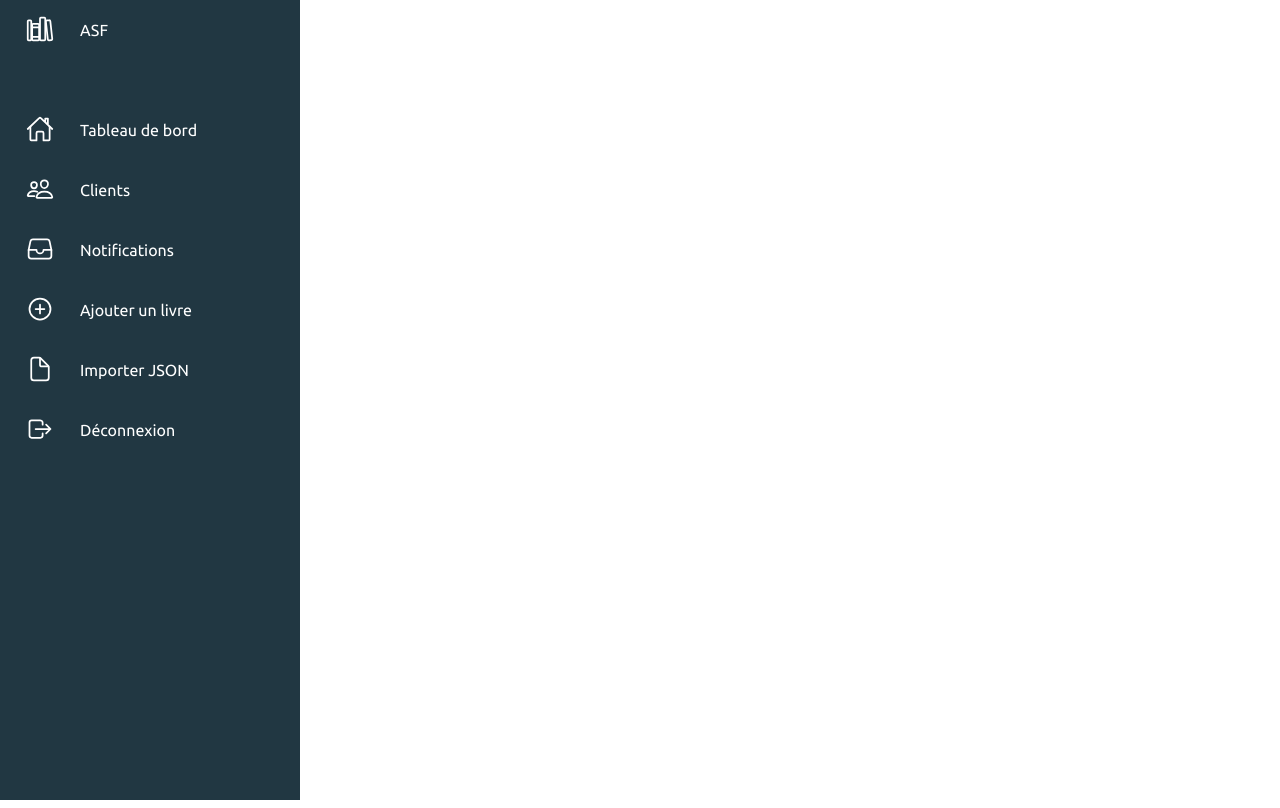
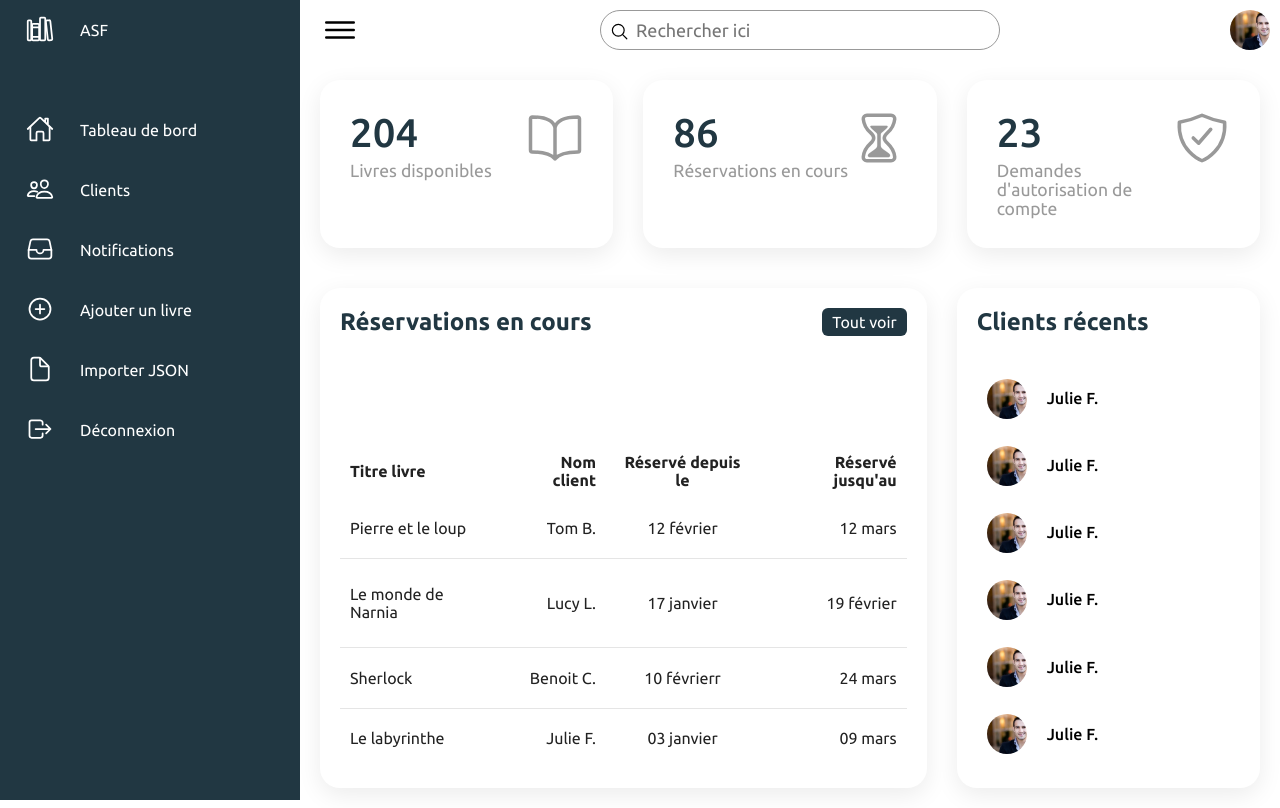
Before and after one commit to nZo95/biblio_version2, a PHP site: page /admin_interface_BBV2/index.html in a window 1280 px wide. Run offline with PHP 8.4, Linux system fonts and the light colour scheme.

Commit message:
Update Admin Interface
Presque fini, prochain ajout --> PP et noms clients et de noms de livres

```diff
--- a/admin_interface_BBV2/assets/css/style.css
+++ b/admin_interface_BBV2/assets/css/style.css
@@ -37,6 +37,11 @@ body {
   transition: 0.5s;
   overflow: hidden;
 }
+
+.navigation.active{
+width: 80px;
+}
+
 .navigation.active {
   width: 80px;
 }
@@ -74,6 +79,7 @@ body {
   text-decoration: none;
   color: var(--white);
 }
+
 .navigation ul li:hover a,
 .navigation ul li.hovered a {
   color: var(--blue);
@@ -102,7 +108,7 @@ body {
 }
 
 .navigation ul li:hover a::before,
-.navigation ul li:hovered a::before{
+.navigation ul li.hovered a::before{
     content: '';
     position: absolute;
     right: 0;
@@ -116,7 +122,7 @@ body {
 }
 
 .navigation ul li:hover a::after,
-.navigation ul li:hovered a::after{
+.navigation ul li.hovered a::after{
     content: '';
     position: absolute;
     right: 0;
@@ -128,3 +134,267 @@ body {
     box-shadow: 35px -35px 0 10px var(--white);
     pointer-events: none;
 }
+
+
+.main {
+  position: absolute;
+  width: calc(100% - 300px);
+  left: 300px;
+  min-height: 100vh;
+  background: var(--white);
+  transition: 0.5s;
+}
+
+.main.active {
+  width: calc(100% - 80px);
+  left: 80px;
+}
+
+.topbar {
+  width: 100%;
+  height: 60px;
+  display: flex;
+  justify-content: space-between;
+  align-items: center;
+  padding: 0 10px ;
+}
+
+.toggle {
+  position: relative;
+  width: 60px;
+  height: 60px;
+  display: flex;
+  justify-content: center;
+  align-items: center;
+  font-size: 2.5rem;
+  cursor: pointer;
+}
+
+.search {
+  position:relative;
+  width: 400px;
+  margin: 0 10px;
+}
+
+.search label {
+  position: relative;
+  width: 100%;
+}
+
+.search label input {
+  width: 100%;
+  height: 40px;
+  border-radius: 40px;
+  padding: 5px 20px;
+  padding-left: 35px;
+  font-size: 18px;
+ outline: none;
+ border: 1px solid var(--black2);
+}
+
+.search label ion-icon {
+  position: absolute;
+  top: 0;
+  left: 10px;
+  font-size: 1.2rem;
+}
+
+.user {
+  position: relative;
+  width: 40px;
+  height: 40px;
+  border-radius: 50%;
+  overflow: hidden;
+  cursor: pointer;
+}
+
+.user img {
+  position: absolute;
+  top: 0;
+  left: 0;
+  width: 100%;
+  height: 100%;
+  object-fit: cover;
+}
+
+/*============== Cartes ============== */
+
+.cardBox {
+  position: relative;
+  width: 100%;
+  padding: 20px;
+  display: grid;
+  grid-template-columns: repeat(3, 1fr);
+  grid-gap: 30px ;
+}
+
+.cardBox .card {
+  position: relative;
+  background: var(--white);
+  padding: 30px;
+  border-radius: 20px;
+  display: flex;
+  justify-content: space-between;
+  cursor: pointer;
+  box-shadow: 0 7px 25px rgba(0, 0, 0, 0.08);
+}
+
+.cardBox .card .numbers {
+  position: relative;
+  font-weight: 500;
+  font-size: 2.5rem;
+  color: var(--blue);
+}
+
+.cardBox .card .cardName {
+  color: var(--black2);
+  font-size: 1.1rem;
+  margin-top: 5px;
+
+}
+
+.cardBox .card .iconBx {
+  font-size: 3.5rem;
+  color: var(--black2);
+}
+
+.cardBox .card:hover {
+  background: var(--blue);
+}
+
+.cardBox .card:hover .numbers,
+.cardBox .card:hover .cardName,
+.cardBox .card:hover .iconBx {
+  color: var(--white);
+}
+
+/*============== Résa en cours ============== */
+
+.details {
+  position: relative;
+  width: 100%;
+  padding: 20px;
+  display: grid;
+  grid-template-columns: 2fr 1fr;
+  grid-gap: 30px;
+  /* margin-top: 10px; */
+}
+
+.details .recentOrders {
+  position: relative;
+  display: grid;
+  min-height: 500px;
+  background: var(--white);
+  padding: 20px;
+  box-shadow: 0 7px 25px rgba(0, 0, 0, 0.08);
+  border-radius: 20px;
+}
+
+.details .cardHeader {
+  display: flex;
+  justify-content: space-between;
+  align-items: flex-start;
+}
+
+.cardHeader h2 {
+  font-weight: 600;
+  color: var(--blue);
+}
+
+.cardHeader .btn {
+  position: relative;
+  padding: 5px 10px;
+  background: var(--blue);
+  text-decoration: none;
+  color: var(--white);
+  border-radius: 6px;
+}
+
+
+.details table {
+  width: 100%;
+  border-collapse: collapse;
+  margin-top: 10px;
+}
+.details table thead td {
+  font-weight: 600;
+}
+.details .recentOrders table tr {
+  color: var(--black1);
+  border-bottom: 1px solid rgba(0, 0, 0, 0.1);
+}
+.details .recentOrders table tr:last-child {
+  border-bottom: none;
+}
+.details .recentOrders table tbody tr:hover {
+  background: var(--blue);
+  color: var(--white);
+}
+
+.details .recentOrders table tr td {
+  padding: 10px;
+}
+.details .recentOrders table tr td:last-child {
+  text-align: end;
+}
+.details .recentOrders table tr td:nth-child(2) {
+  text-align: end;
+}
+.details .recentOrders table tr td:nth-child(3) {
+  text-align: center;
+}
+
+/* .status.delivered {
+  padding: 2px 4px;
+  background: #8de02c;
+  color: var(--white);
+  border-radius: 4px;
+  font-size: 14px;
+  font-weight: 500;
+} */
+
+.recentCustomers {
+  position: relative;
+  display: grid;
+  min-height: 500px;
+  padding: 20px;
+  background: var(--white);
+  box-shadow: 0 7px 25px rgba(0, 0, 0, 0.08);
+  border-radius: 20px;
+}
+.recentCustomers .imgBx {
+  position: relative;
+  width: 40px;
+  height: 40px;
+  border-radius: 50px;
+  overflow: hidden;
+}
+
+.recentCustomers .imgBx img {
+  position: absolute;
+  top: 0;
+  left: 0;
+  width: 100%;
+  height: 100%;
+  object-fit: cover;
+}
+
+.recentCustomers table tr:hover {
+  background: var(--blue);
+  color: var(--white);
+}
+
+.recentCustomers table tr td {
+  padding: 12px 10px;
+}
+
+.recentCustomers table tr h4 {
+  font-size: 16px;
+  font-weight: 500;
+  line-height: 1.2rem;
+}
+
+.recentCustomers table tr td h4 span {
+  font-size: 14px;
+  color: var(--black2);
+}
--- a/admin_interface_BBV2/assets/js/main.js
+++ b/admin_interface_BBV2/assets/js/main.js
@@ -1,10 +1,24 @@
+//zzzzzzzzzzzzzzzzzzzzzzzzzzzz
+
 let list = document.querySelectorAll(".navigation li");
 
-function activelink(){
-    list.forEach(item=>{
-        item.classListe.remove("hovered");
+function activeLink(){
+    list.forEach(item=> {
+        item.classList.remove("hovered");
     });
-    this.classListe.add("hovered");
+    this.classList.add("hovered");
 }
 
-list.forEach(item => item.addEventListener("mouseover", ))
+list.forEach((item) => item.addEventListener("mouseover", activeLink ));
+
+
+// Nav dépliante
+
+let toggle = document.querySelector(".toggle");
+let navigation = document.querySelector(".navigation");
+let main = document.querySelector(".main");
+
+toggle.onclick = function(){
+    navigation.classList.toggle("active");
+    main.classList.toggle("active");
+}
--- a/admin_interface_BBV2/index.html
+++ b/admin_interface_BBV2/index.html
@@ -76,14 +76,182 @@
                 </li>
             </ul>
         </div>
-<div class="main">
-    <div class="topbar">
-        <div class="toggle"></div>
-        <div class="search"></div>
-        <div class="user"></div>
-    </div>
-</div>
 
+        <div class="main">
+            <div class="topbar">
+
+
+                <div class="toggle">
+                    <ion-icon name="menu-outline"></ion-icon>
+                </div>
+
+
+                <div class="search">
+                    <label>
+                        <input type="text" placeholder="Rechercher ici">
+                        <ion-icon name="search-outline"></ion-icon>
+                    </label>
+                </div>
+
+
+                <div class="user">
+                    <img src="assets/imgs/pp.jpg" alt="">
+                </div>
+            </div>
+
+            <!-- ============ Cartes ============ -->
+
+            <div class="cardBox">
+                <div class="card">
+                    <div>
+                        <div class="numbers">204</div>
+                        <div class="cardName">Livres disponibles</div>
+                    </div>
+
+                    <div class="iconBx">
+                        <ion-icon name="book-outline"></ion-icon>
+                    </div>
+                </div>
+
+
+                <div class="card">
+                    <div>
+                        <div class="numbers">86</div>
+                        <div class="cardName">Réservations en cours</div>
+                    </div>
+
+                    <div class="iconBx">
+                        <ion-icon name="hourglass-outline"></ion-icon>
+                    </div>
+                </div>
+
+
+                <div class="card">
+                    <div>
+                        <div class="numbers">23</div>
+                        <div class="cardName">Demandes d'autorisation de compte</div>
+                    </div>
+
+                    <div class="iconBx">
+                        <ion-icon name="shield-checkmark-outline"></ion-icon>
+                    </div>
+                </div>
+            </div>
+
+            <!-- ============ Résa en cours ============ -->
+            <div class="details">
+                <div class="recentOrders">
+                    <div class="cardHeader">
+                        <h2>Réservations en cours</h2>
+                        <a href="#" class="btn">Tout voir</a>
+                    </div>
+                    <table>
+                        <thead>
+                            <tr>
+                                <td>Titre livre</td>
+                                <td>Nom client</td>
+                                <td>Réservé depuis le</td>
+                                <td>Réservé jusqu'au</td>
+                            </tr>
+                        </thead>
+
+                        <tbody>
+                            <tr>
+                                <td>Pierre et le loup</td>
+                                <td>Tom B.</td>
+                                <td>12 février</td>
+                                <td>12 mars</td>
+                            </tr>
+
+                            <tr>
+                                <td>Le monde de Narnia</td>
+                                <td>Lucy L.</td>
+                                <td>17 janvier</td>
+                                <td>19 février</td>
+                            </tr>
+
+                            <tr>
+                                <td>Sherlock</td>
+                                <td>Benoit C.</td>
+                                <td>10 févrierr</td>
+                                <td>24 mars</td>
+                            </tr>
+
+                            <tr>
+                                <td>Le labyrinthe</td>
+                                <td>Julie F.</td>
+                                <td>03 janvier</td>
+                                <td>09 mars</td>
+                            </tr>
+
+                        </tbody>
+                    </table>
+                </div>
+
+                    <!-- ============ Clients ============ -->
+                    <div class="recentCustomers">
+                        <div class="cardHeader">
+                            <h2>Clients récents</h2>
+                        </div>
+
+                        <table>
+                            <tr>
+                                <td width="60px">
+                                    <div class="imgBx"><img src="assets/imgs/pp.jpg" alt=""></div>
+                                </td>
+                                <td>
+                                   <h4>Julie F.</h4>
+                                </td>
+                            </tr>
+
+                            <tr>
+                                <td width="60px">
+                                    <div class="imgBx"><img src="assets/imgs/pp.jpg" alt=""></div>
+                                </td>
+                                <td>
+                                   <h4>Julie F.</h4>
+                                </td>
+                            </tr>
+
+                            <tr>
+                                <td width="60px">
+                                    <div class="imgBx"><img src="assets/imgs/pp.jpg" alt=""></div>
+                                </td>
+                                <td>
+                                   <h4>Julie F.</h4>
+                                </td>
+                            </tr>
+
+                            <tr>
+                                <td width="60px">
+                                    <div class="imgBx"><img src="assets/imgs/pp.jpg" alt=""></div>
+                                </td>
+                                <td>
+                                   <h4>Julie F.</h4>
+                                </td>
+                            </tr>
+
+                            <tr>
+                                <td width="60px">
+                                    <div class="imgBx"><img src="assets/imgs/pp.jpg" alt=""></div>
+                                </td>
+                                <td>
+                                   <h4>Julie F.</h4>
+                                </td>
+                            </tr>
+
+                            <tr>
+                                <td width="60px">
+                                    <div class="imgBx"><img src="assets/imgs/pp.jpg" alt=""></div>
+                                </td>
+                                <td>
+                                   <h4>Julie F.</h4>
+                                </td>
+                            </tr>
+                        </table>
+                    </div>
+            </div>
+        </div>
     </div>
      <!-- ============ Script ============ -->
 
```
